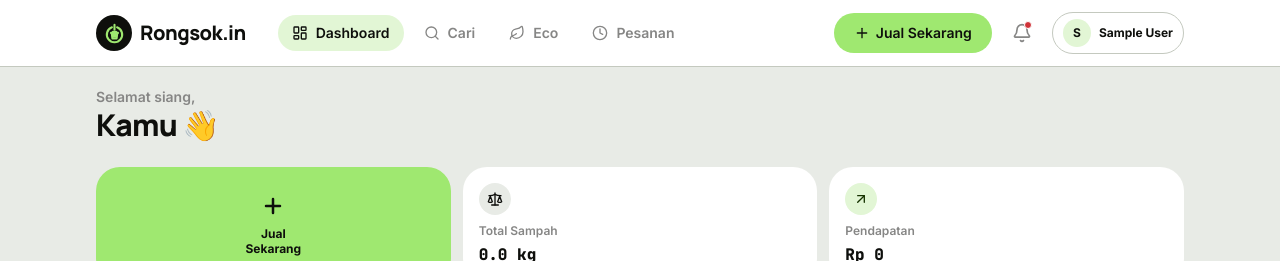
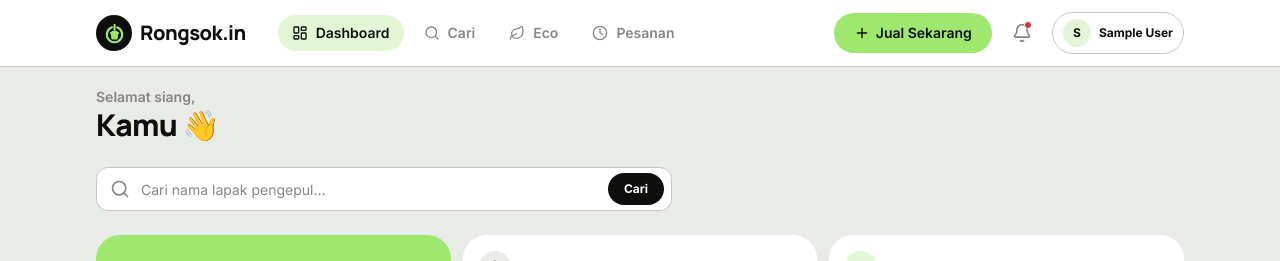
Before and after one commit to muhamadabel/rongsokin-frontend, a Next.js app: page /dashboard in a window 1280 px wide. Shown: the top 261 px of the page. Built offline with nearby package versions, Linux system fonts and the light colour scheme; no server answers; sample sign-in values are in the browser's storage.

Commit message:
feat: hide search from bottom nav and add search bar in customer dashboard with search page redirect

```diff
--- a/app/(dashboard)/dashboard/page.tsx
+++ b/app/(dashboard)/dashboard/page.tsx
@@ -22,6 +22,7 @@ import BottomNav from "@/components/ui/BottomNav";
 import { Button } from "@/components/ui/Button";
 import { DashboardSkeleton } from "@/components/ui/Skeleton";
 import { VerifiedBadge } from "@/components/ui/VerifiedBadge";
+import { Input } from "@/components/ui/Input";
 import {
   Archive,
   RefreshCw,
@@ -41,6 +42,7 @@ import {
   ChevronRight,
   Bell,
   Plus,
+  Search,
 } from "lucide-react";
 import { useAuthStore } from "@/store/authStore";
 import { useRouter } from "next/navigation";
@@ -190,6 +192,32 @@ export default function CustomerDashboard() {
           <h1 className="font-display text-3xl font-extrabold tracking-tight text-ink">
             {firstName} 👋
           </h1>
+        </div>
+
+        {/* SEARCH BAR (Redirects to /search?q=...) */}
+        <div className="w-full max-w-xl">
+          <form
+            onSubmit={(e) => {
+              e.preventDefault();
+              const q = (e.currentTarget.elements.namedItem("search") as HTMLInputElement).value;
+              router.push(`/search?q=${encodeURIComponent(q)}`);
+            }}
+            className="relative"
+          >
+            <Input
+              name="search"
+              type="text"
+              placeholder="Cari nama lapak pengepul…"
+              className="pl-11 pr-20 h-11 bg-surface-raised border border-ink-faint rounded-2xl w-full"
+            />
+            <Search className="w-5 h-5 absolute left-3.5 top-1/2 -translate-y-1/2 text-mute" />
+            <button
+              type="submit"
+              className="absolute right-2 top-1/2 -translate-y-1/2 bg-ink text-white font-bold text-xs px-4 py-2 rounded-xl hover:opacity-90 transition-opacity cursor-pointer"
+            >
+              Cari
+            </button>
+          </form>
         </div>
 
         {/* ACTIVE ORDER ALERT */}
--- a/app/(dashboard)/profile/page.tsx
+++ b/app/(dashboard)/profile/page.tsx
@@ -74,7 +74,7 @@ export default function ProfilePage() {
     ],
     [
       { icon: HelpCircle, label: "Pusat Bantuan", soon: true },
-      { icon: FileText, label: "Syarat & Ketentuan", toast: "Syarat & Ketentuan Rongsok.in" },
+      { icon: FileText, label: "Syarat & Ketentuan", soon: true },
     ],
   ];
 
--- a/app/search/page.tsx
+++ b/app/search/page.tsx
@@ -52,6 +52,11 @@ function SearchInner() {
       ? mains.find((m) => m.name.toLowerCase() === param.toLowerCase())
       : null;
     setSelectedMainId((prev) => prev || byName?.id || mains[0].id);
+
+    const q = searchParams.get("q");
+    if (q) {
+      setSearchQuery(q);
+    }
   }, [mains, searchParams]);
 
   useEffect(() => {
--- a/components/ui/BottomNav.tsx
+++ b/components/ui/BottomNav.tsx
@@ -53,7 +53,6 @@ export default function BottomNav() {
 
     navItems = [
       homeItem,
-      { href: "/search", label: "Cari", icon: Search },
       { href: token ? "/orders/new" : "/login", label: "Jual", icon: Plus, isCenter: true },
       // Item ini konsisten dgn DesktopNav customer yang sudah punya Eco.
       { href: "/eco", label: "Eco", icon: Leaf },
```
